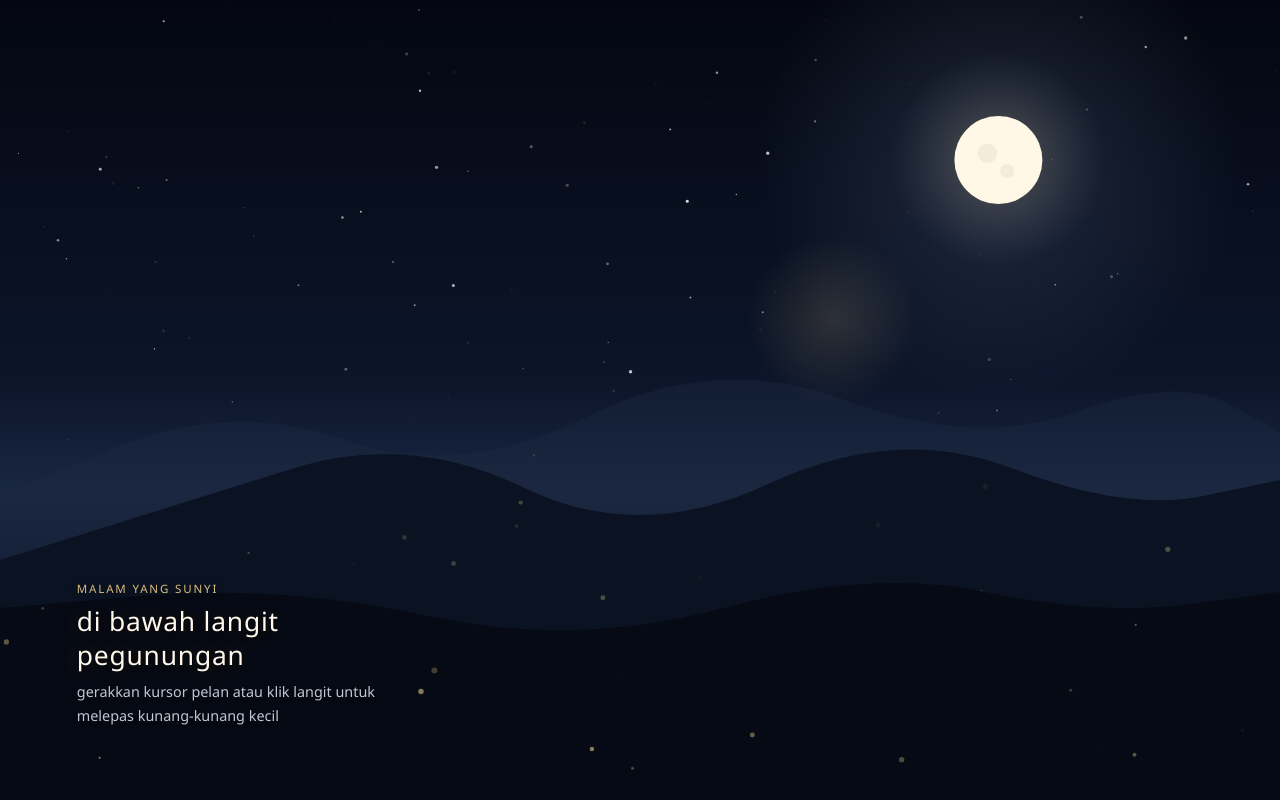
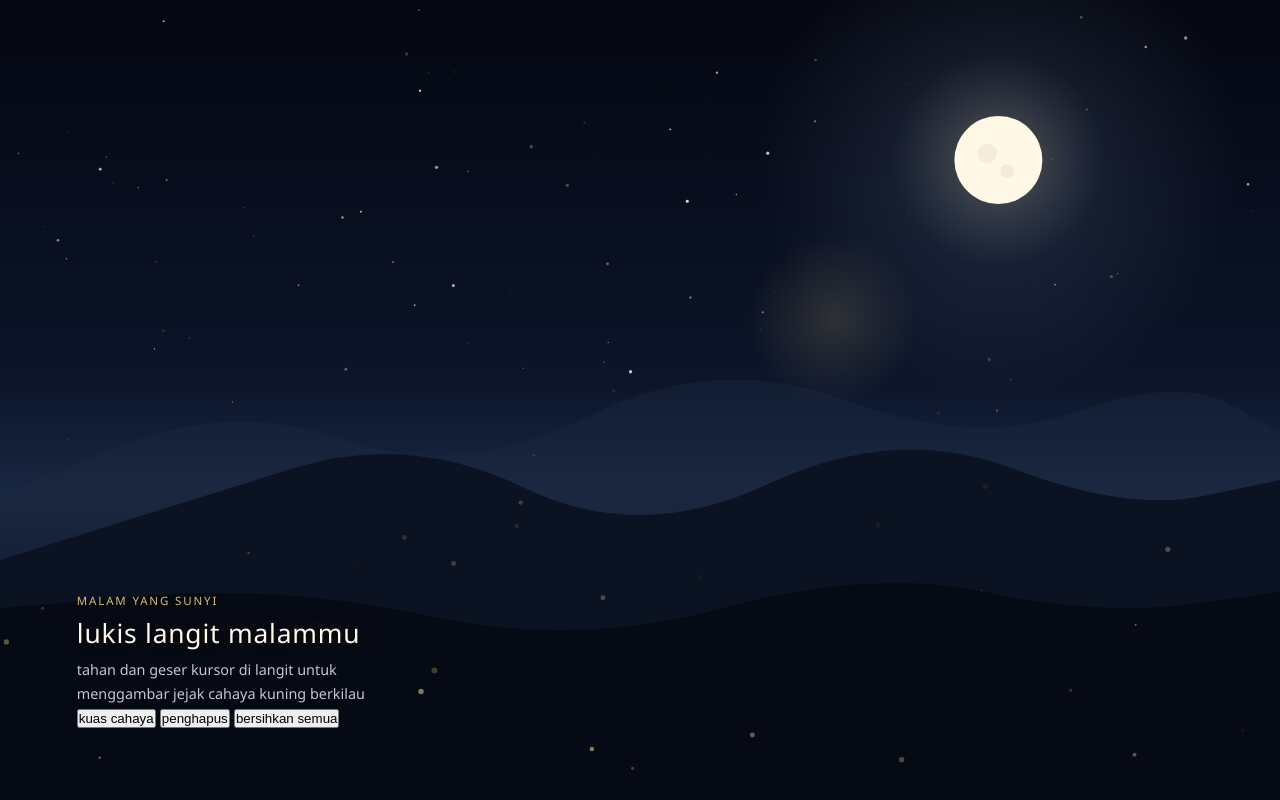
Before and after one commit to zintyaiza-coder/song-liric, a plain HTML site: page index.html in a window 1280 px wide. Drawn offline with Linux system fonts and the light colour scheme.

Commit message:
Update index.html

```diff
--- a/index.html
+++ b/index.html
@@ -7,12 +7,21 @@
   <link rel="stylesheet" href="style.css" />
 </head>
 <body>
+  <!-- Kanvas pemandangan malam -->
   <canvas id="scene"></canvas>
+  <!-- Kanvas khusus coretan manual di langit -->
+  <canvas id="drawLayer"></canvas>
 
   <div class="overlay-left">
     <span class="badge">malam yang sunyi</span>
-    <h1>di bawah langit pegunungan</h1>
-    <p>gerakkan kursor pelan atau klik langit untuk melepas kunang-kunang kecil</p>
+    <h1>lukis langit malammu</h1>
+    <p>tahan dan geser kursor di langit untuk menggambar jejak cahaya kuning berkilau</p>
+
+    <div class="toolbar">
+      <button id="brushBtn" class="tool-btn active" type="button">kuas cahaya</button>
+      <button id="eraserBtn" class="tool-btn" type="button">penghapus</button>
+      <button id="clearBtn" class="tool-btn subtle" type="button">bersihkan semua</button>
+    </div>
   </div>
 
   <script src="script.js"></script>
```
